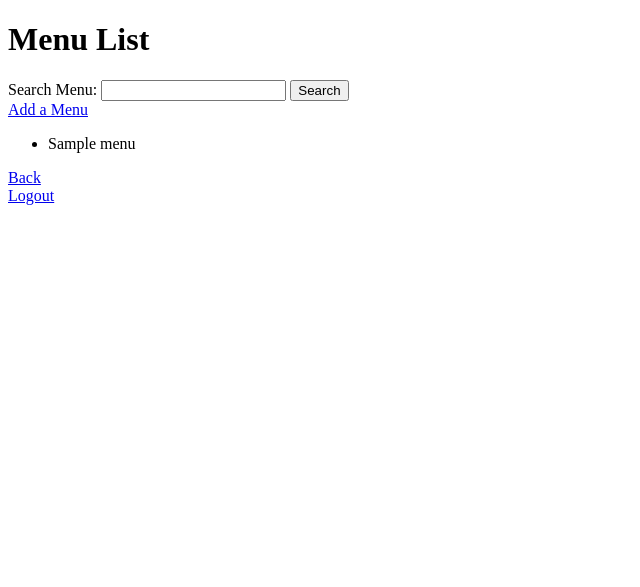
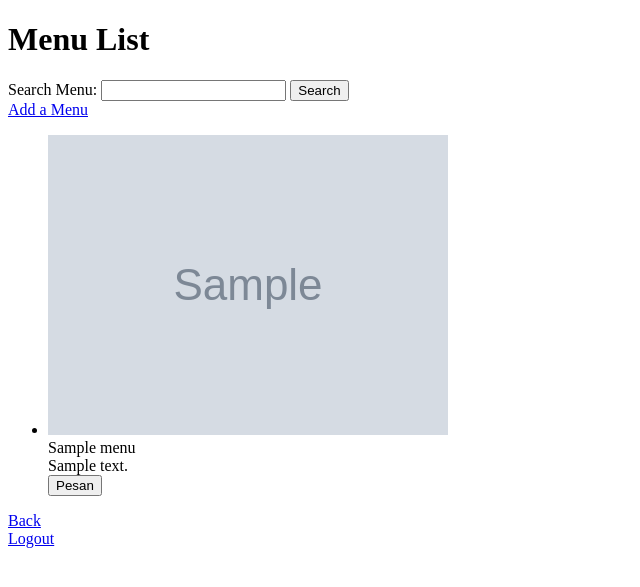
Before and after one commit to aceK-Azka/tokoku, a CodeIgniter app: the page made by application/views/menu/show.php in a window 1280 px wide. Shown: the top 587 px of the page, without its empty margins (0-640 px from the left). Run offline with CodeIgniter, Linux system fonts and the light colour scheme; tables that the repository leaves empty or names only in its code hold one stand-in row (values such as "Sample post"); the template is opened without the code that fills it: most values are stand-ins (such as "Sample title", 1, 10 or a date in 2020); grey boxes marked "Sample" are stand-in pictures.

Commit message:
Add Menu info

```diff
--- a/application/views/home/index.php
+++ b/application/views/home/index.php
@@ -27,7 +27,10 @@
                 <ul>
                     <?php foreach ($menu as $item): ?>
                         <li>
-                            <?= $item['name']; ?>
+                            <img src="<?= base_url('assets/images/menus/'.$item['photo']) ?>" alt="<?= $item['name']; ?>"> <br>
+                            <?= $item['name']; ?> <br>
+                            <?= $item['description']; ?> <br>
+                            <a href="<?= 'https://'.$item['whatsapp_link'] ?>"><button>Pesan</button></a> <br>
                         </li>
                     <?php endforeach; ?>
                 </ul>
--- a/application/views/menu/show.php
+++ b/application/views/menu/show.php
@@ -20,7 +20,10 @@
         <ul>
             <?php foreach ($menu as $item): ?>
                 <li>
-                    <?= $item['name']; ?>
+                    <img src="<?= base_url('assets/images/menus/'.$item['photo']) ?>" alt="<?= $item['name']; ?>"> <br>
+                    <?= $item['name']; ?> <br>
+                    <?= $item['description']; ?> <br>
+                    <a href="<?= 'https://'.$item['whatsapp_link'] ?>"><button>Pesan</button></a> <br>
                 </li>
             <?php endforeach; ?>
         </ul>
```
